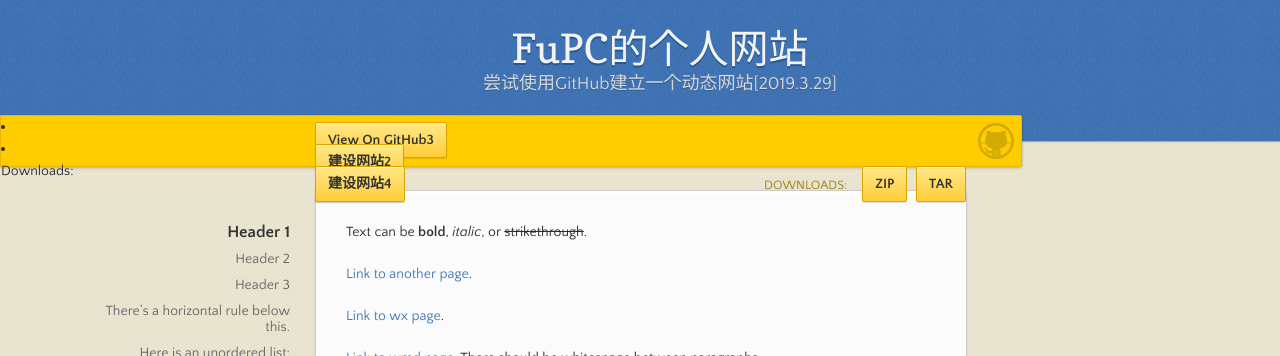
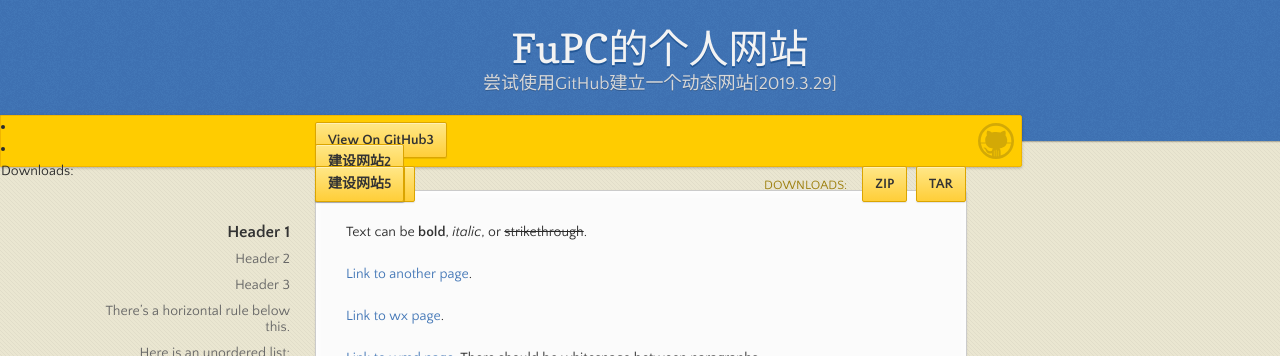
Before and after one commit to bmzk/MyWeb, a Jekyll site: the page built from index.md, in a window 1280 px wide. Shown: the top 356 px of the page. Built offline with Jekyll 4.4.1, drawn with Linux system fonts in a browser that asks for light colours.

Commit message:
Update default.html

```diff
--- a/_layouts/default.html
+++ b/_layouts/default.html
@@ -27,8 +27,10 @@
         <li><a href="{{ site.github.repository_url }}" class="button fork"><strong>View On GitHub3</strong></a></li>
 		<li><a href="http://www.runoob.com/" class="button fork" >建设网站2</a></li>
 		<a href="http://www.runoob.com/" class="button fork" >建设网站3</a>
+		<a href="http://www.runoob.com/" class="button fork" >建设网站3.5</a>
 		<span>Downloads:</span>
 		<a href="http://www.runoob.com/" class="button fork" >建设网站4</a>
+		<a href="http://www.runoob.com/" class="button fork" >建设网站5</a>
         {% if site.show_downloads %}
           <div class="downloads">
             <span>Downloads:</span>
```
